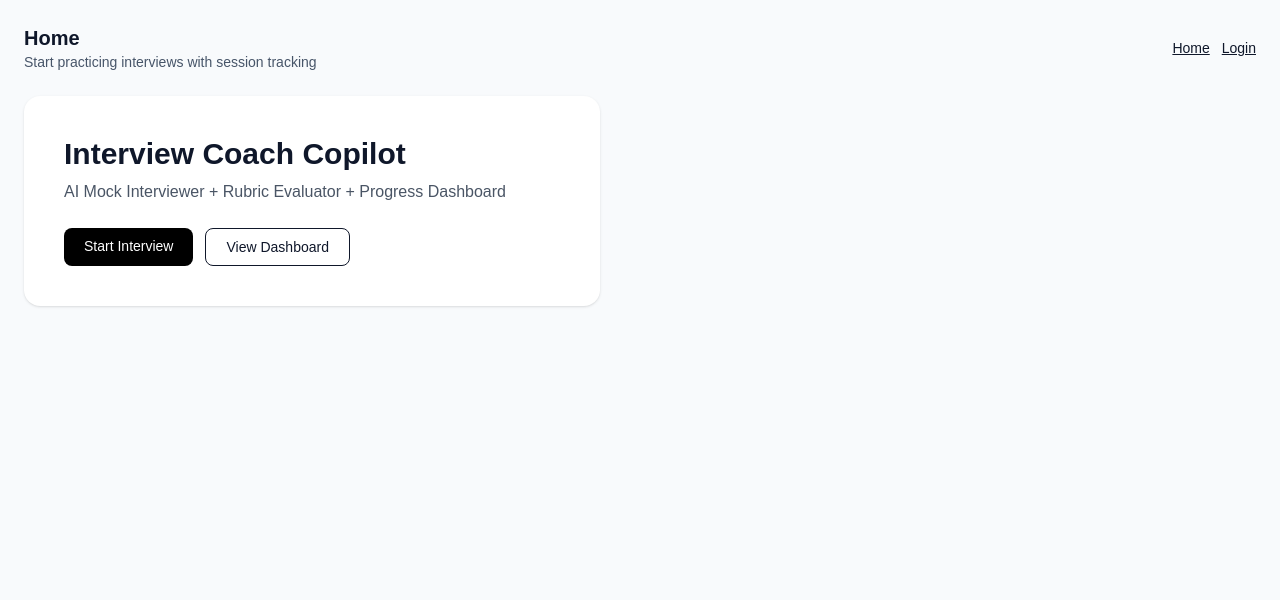
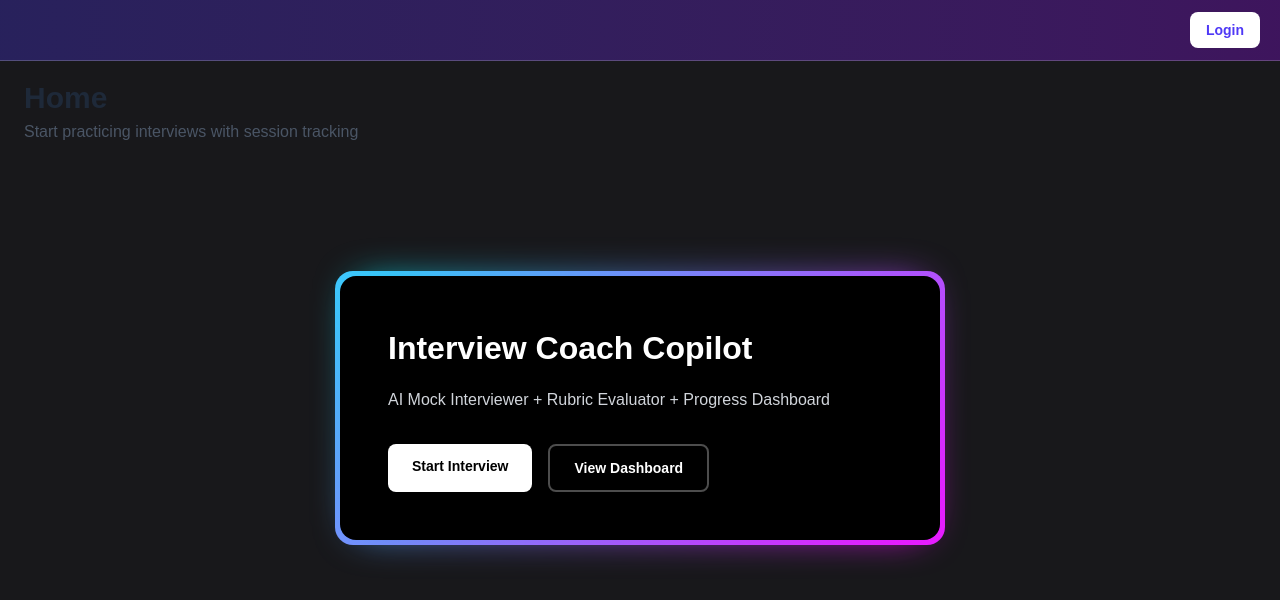
Before and after one commit to Mohit-Kumar-Thakur/interview-coach-copilot, a Next.js app in the folder frontend/: page / in a window 1280 px wide. Shown: the top 600 px of the page. Built offline with nearby package versions, Linux system fonts and the light colour scheme.

Commit message:
unified dark transparent UI with glassmorphism and minimal navbar

```diff
--- a/frontend/app/globals.css
+++ b/frontend/app/globals.css
@@ -60,65 +60,82 @@
 }
 
 body {
-  background: rgb(var(--bg));
-  color: rgb(var(--text));
+  background: #18181b;
+  /* zinc-900 */
+  color: #ffffff;
   font-family: Arial, Helvetica, sans-serif;
 }
 
 /* =========================
    Reusable Components
+   Dark Transparent Theme
    ========================= */
 @layer components {
   .app-card {
-    @apply border rounded-2xl shadow-sm;
-    background: rgb(var(--card));
-    border-color: rgb(var(--border));
+    @apply border rounded-2xl shadow-md;
+    background: rgba(39, 39, 42, 0.7);
+    /* zinc-800/70 */
+    border-color: rgba(63, 63, 70, 0.5);
+    /* zinc-700/50 */
+    backdrop-filter: blur(8px);
   }
 
   .app-title {
-    @apply text-xl font-semibold;
+    @apply text-xl font-semibold text-white;
   }
 
   .app-subtitle {
-    @apply text-sm;
-    color: rgb(var(--subtext));
+    @apply text-sm text-zinc-400;
   }
 
   .btn-primary {
     @apply rounded-xl px-4 py-2 text-sm font-medium text-white transition;
-    background: rgb(var(--primary));
+    background: rgba(99, 102, 241, 0.8);
+    /* indigo-500/80 */
   }
 
   .btn-primary:hover {
-    background: rgb(var(--primary-hover));
+    background: rgba(79, 70, 229, 0.9);
+    /* indigo-600/90 */
   }
 
   .btn-outline {
-    @apply rounded-xl px-4 py-2 text-sm font-medium transition border;
-    background: rgb(var(--card));
-    border-color: rgb(var(--border));
+    @apply rounded-xl px-4 py-2 text-sm font-medium transition border text-white;
+    background: rgba(63, 63, 70, 0.5);
+    /* zinc-700/50 */
+    border-color: rgba(82, 82, 91, 0.5);
+    /* zinc-600/50 */
+    backdrop-filter: blur(4px);
   }
 
   .btn-outline:hover {
-    background: rgb(var(--muted));
+    background: rgba(63, 63, 70, 0.7);
+    /* zinc-700/70 */
   }
 
   .input {
-    @apply w-full border rounded-xl px-3 py-2 text-sm outline-none transition;
-    background: rgb(var(--card));
-    border-color: rgb(var(--border));
+    @apply w-full border rounded-xl px-3 py-2 text-sm outline-none transition text-white placeholder-zinc-400;
+    background: rgba(63, 63, 70, 0.6);
+    /* zinc-700/60 */
+    border-color: rgba(82, 82, 91, 0.5);
+    /* zinc-600/50 */
+    backdrop-filter: blur(4px);
   }
 
   .input:focus {
-    border-color: rgb(var(--primary));
-    box-shadow: 0 0 0 3px rgb(var(--ring) / 0.4);
+    border-color: rgba(129, 140, 248, 1);
+    /* indigo-400 */
+    background: rgba(63, 63, 70, 0.8);
+    /* zinc-700/80 */
   }
 
   .badge {
-    @apply inline-flex items-center px-3 py-1 rounded-xl text-xs font-medium border;
-    background: rgb(var(--card));
-    border-color: rgb(var(--border));
-    color: rgb(var(--text));
+    @apply inline-flex items-center px-3 py-1 rounded-xl text-xs font-medium border text-white;
+    background: rgba(63, 63, 70, 0.6);
+    /* zinc-700/60 */
+    border-color: rgba(82, 82, 91, 0.5);
+    /* zinc-600/50 */
+    backdrop-filter: blur(4px);
   }
 }
 
@@ -143,3 +160,213 @@ body {
 .animate-slide-up {
   animation: slide-up 0.3s ease-out;
 }
+
+/* =========================
+   Gradient Card Component
+   ========================= */
+.gradient-card {
+  position: relative;
+  width: 100%;
+  max-width: 600px;
+  background-color: #000;
+  display: flex;
+  flex-direction: column;
+  justify-content: flex-end;
+  padding: 48px;
+  gap: 16px;
+  border-radius: 16px;
+  cursor: pointer;
+  transition: all 0.3s ease;
+}
+
+.gradient-card::before {
+  content: '';
+  position: absolute;
+  inset: 0;
+  left: -5px;
+  margin: auto;
+  width: calc(100% + 10px);
+  height: calc(100% + 10px);
+  border-radius: 18px;
+  background: linear-gradient(-45deg, #e81cff 0%, #40c9ff 100%);
+  z-index: -10;
+  pointer-events: none;
+  transition: all 0.6s cubic-bezier(0.175, 0.885, 0.32, 1.275);
+}
+
+.gradient-card::after {
+  content: "";
+  z-index: -1;
+  position: absolute;
+  inset: 0;
+  background: linear-gradient(-45deg, #fc00ff 0%, #00dbde 100%);
+  transform: translate3d(0, 0, 0) scale(0.95);
+  filter: blur(20px);
+  border-radius: 16px;
+}
+
+.gradient-card:hover::after {
+  filter: blur(30px);
+}
+
+.gradient-card:hover::before {
+  transform: rotate(-90deg) scaleX(1.34) scaleY(0.77);
+}
+
+.gradient-card .heading {
+  font-size: 32px;
+  text-transform: capitalize;
+  font-weight: 700;
+  color: #ffffff;
+  margin: 0;
+}
+
+.gradient-card .description {
+  font-size: 16px;
+  color: #d1d5db;
+  margin: 0;
+}
+
+.gradient-card .highlight {
+  color: #e81cff;
+  font-weight: 600;
+}
+
+/* =========================
+   Notification Card Styles
+   ========================= */
+.notification {
+  display: flex;
+  flex-direction: column;
+  isolation: isolate;
+  position: relative;
+  width: 100%;
+  background: #29292c;
+  border-radius: 1rem;
+  overflow: hidden;
+  font-family: 'Gill Sans', 'Gill Sans MT', Calibri, 'Trebuchet MS', sans-serif;
+  font-size: 16px;
+  --gradient: linear-gradient(to bottom, #2eadff, #3d83ff, #7e61ff);
+  --color: #32a6ff;
+}
+
+.notification::before {
+  position: absolute;
+  content: "";
+  inset: 0.0625rem;
+  border-radius: 0.9375rem;
+  background: #18181b;
+  z-index: 2;
+}
+
+.notification::after {
+  position: absolute;
+  content: "";
+  width: 0.25rem;
+  inset: 0.65rem auto 0.65rem 0.5rem;
+  border-radius: 0.125rem;
+  background: var(--gradient);
+  transition: transform 300ms ease;
+  z-index: 4;
+}
+
+.notification:hover::after {
+  transform: translateX(0.15rem);
+}
+
+.notititle {
+  color: var(--color);
+  padding: 0.65rem 0.25rem 0.4rem 1.25rem;
+  font-weight: 500;
+  font-size: 1.1rem;
+  transition: transform 300ms ease;
+  z-index: 5;
+}
+
+.notification:hover .notititle {
+  transform: translateX(0.15rem);
+}
+
+.notibody {
+  color: #99999d;
+  padding: 0 1.25rem;
+  transition: transform 300ms ease;
+  z-index: 5;
+}
+
+.notification:hover .notibody {
+  transform: translateX(0.25rem);
+}
+
+.notiglow,
+.notiborderglow {
+  position: absolute;
+  width: 20rem;
+  height: 20rem;
+  transform: translate(-50%, -50%);
+  background: radial-gradient(circle closest-side at center, white, transparent);
+  opacity: 0;
+  transition: opacity 300ms ease;
+}
+
+.notiglow {
+  z-index: 3;
+}
+
+.notiborderglow {
+  z-index: 1;
+}
+
+.notification:hover .notiglow {
+  opacity: 0.1;
+}
+
+.notification:hover .notiborderglow {
+  opacity: 0.1;
+}
+
+/* =========================
+   Gradient Glow Button
+   ========================= */
+.glow-button {
+  min-width: 120px;
+  height: 50px;
+  cursor: pointer;
+  color: #fff;
+  font-size: 16px;
+  font-weight: 600;
+  border-radius: 1rem;
+  border: none;
+  position: relative;
+  background: #100720;
+  transition: 0.1s;
+  padding: 0 24px;
+}
+
+.glow-button::after {
+  content: '';
+  width: 100%;
+  height: 100%;
+  background-image: radial-gradient(circle farthest-corner at 10% 20%, rgba(255, 94, 247, 1) 17.8%, rgba(2, 245, 255, 1) 100.2%);
+  filter: blur(15px);
+  z-index: -1;
+  position: absolute;
+  left: 0;
+  top: 0;
+  border-radius: 1rem;
+}
+
+.glow-button:active {
+  transform: scale(0.9) rotate(3deg);
+  background: radial-gradient(circle farthest-corner at 10% 20%, rgba(255, 94, 247, 1) 17.8%, rgba(2, 245, 255, 1) 100.2%);
+  transition: 0.5s;
+}
+
+.glow-button:disabled {
+  opacity: 0.6;
+  cursor: not-allowed;
+}
+
+.glow-button:disabled:active {
+  transform: none;
+}
--- a/frontend/app/page.tsx
+++ b/frontend/app/page.tsx
@@ -4,28 +4,31 @@ import AppShell from "@/components/AppShell";
 export default function Home() {
   return (
     <AppShell title="Home" subtitle="Start practicing interviews with session tracking">
-      <div className="bg-white rounded-2xl shadow p-10 max-w-xl w-full">
-        <h1 className="text-3xl font-bold">Interview Coach Copilot</h1>
-        <p className="text-gray-600 mt-2">
+      {/* Center container with gradient card */}
+      <div className="flex items-center justify-center min-h-[60vh]">
+        <div className="gradient-card">
+          <h1 className="heading">Interview Coach Copilot</h1>
+          <p className="description">
             AI Mock Interviewer + Rubric Evaluator + Progress Dashboard
           </p>
 
-        <div className="flex gap-3 mt-6">
+          <div className="flex gap-4 mt-4">
             <Link
               href="/interview"
-            className="px-5 py-2 rounded-lg bg-black text-white text-sm"
+              className="px-6 py-3 rounded-lg bg-white text-black text-sm font-semibold hover:bg-gray-100 transition-all duration-300 hover:scale-105"
             >
               Start Interview
             </Link>
 
             <Link
               href="/dashboard"
-            className="px-5 py-2 rounded-lg border text-sm"
+              className="px-6 py-3 rounded-lg border-2 border-white/30 text-white text-sm font-semibold hover:bg-white/10 hover:border-white/50 transition-all duration-300 hover:scale-105"
             >
               View Dashboard
             </Link>
           </div>
         </div>
+      </div>
     </AppShell>
   );
 }
--- a/frontend/components/AppShell.tsx
+++ b/frontend/components/AppShell.tsx
@@ -13,69 +13,131 @@ type Props = {
 
 export default function AppShell({ title, subtitle, children }: Props) {
   const router = useRouter();
-
-  // IMPORTANT: start with null so SSR + first client render match
   const [ready, setReady] = useState(false);
   const [hasToken, setHasToken] = useState(false);
+  const [mobileMenuOpen, setMobileMenuOpen] = useState(false);
 
   useEffect(() => {
-    // runs only on client
     setHasToken(!!getToken());
     setReady(true);
   }, []);
 
   return (
-    <main className="min-h-screen p-6">
-      {/* Header */}
-      <div className="flex items-center justify-between mb-6">
-        <div>
-          <h1 className="app-title">{title}</h1>
-          {subtitle && <p className="app-subtitle">{subtitle}</p>}
+    <div className="min-h-screen">
+      {/* Modern Navbar with Transparency */}
+      <nav className="fixed top-0 left-0 right-0 z-50 bg-gradient-to-r from-indigo-600/30 to-purple-600/30 backdrop-blur-xl border-b border-white/20">
+        <div className="max-w-7xl mx-auto px-5 py-3">
+          <div className="flex justify-between items-center">
+            {/* Left Section: Navigation */}
+            <div className="flex items-center gap-3">
+              {/* Hamburger Menu */}
+              <button
+                onClick={() => setMobileMenuOpen(!mobileMenuOpen)}
+                className="lg:hidden text-white hover:bg-white/10 p-2 rounded-lg transition-colors"
+              >
+                <svg xmlns="http://www.w3.org/2000/svg" fill="none" viewBox="0 0 24 24" strokeWidth="1.5"
+                  stroke="currentColor" className="w-6 h-6">
+                  <path strokeLinecap="round" strokeLinejoin="round" d="M3.75 6.75h16.5M3.75 12h16.5m-16.5 5.25H12" />
+                </svg>
+              </button>
             </div>
 
+            {/* Right Section: Navigation + Profile */}
             <div className="flex items-center gap-3">
-          <Link className="underline text-sm" href="/">
-            Home
-          </Link>
-
-
               {ready && hasToken && (
                 <>
-              <Link className="underline text-sm" href="/dashboard">
+                  <div className="hidden lg:flex items-center gap-2">
+                    <Link href="/dashboard" className="text-white hover:bg-white/10 px-3 py-1.5 rounded-lg text-sm transition-colors">
                       Dashboard
                     </Link>
-
-              <Link className="underline text-sm" href="/interview">
+                    <Link href="/interview" className="text-white hover:bg-white/10 px-3 py-1.5 rounded-lg text-sm transition-colors">
                       Interview
                     </Link>
-              <Link href="/profile" className="underline text-sm">
+                    <Link href="/profile" className="text-white hover:bg-white/10 px-3 py-1.5 rounded-lg text-sm transition-colors">
                       Profile
                     </Link>
+                  </div>
 
+                  {/* User Profile Icon */}
+                  <div className="relative group">
+                    <button className="w-8 h-8 rounded-full ring-2 ring-white overflow-hidden hover:ring-yellow-300 transition-all">
+                      <div className="w-full h-full bg-gradient-to-br from-purple-400 to-indigo-600 flex items-center justify-center text-white font-semibold text-sm">
+                        U
+                      </div>
+                    </button>
 
-
+                    {/* Dropdown Menu */}
+                    <div className="absolute right-0 mt-2 w-48 bg-white rounded-lg shadow-lg opacity-0 invisible group-hover:opacity-100 group-hover:visible transition-all duration-200">
+                      <div className="py-1">
+                        <Link href="/profile" className="block px-4 py-2 text-sm text-gray-700 hover:bg-indigo-50">
+                          My Profile
+                        </Link>
+                        <Link href="/dashboard" className="block px-4 py-2 text-sm text-gray-700 hover:bg-indigo-50">
+                          Dashboard
+                        </Link>
                         <button
                           onClick={() => {
                             logout();
                             router.push("/login");
                           }}
-                className="btn-outline"
+                          className="block w-full text-left px-4 py-2 text-sm text-red-600 hover:bg-red-50"
                         >
                           Logout
                         </button>
+                      </div>
+                    </div>
+                  </div>
                 </>
               )}
 
+              {/* Login Button for Non-authenticated Users */}
               {ready && !hasToken && (
-            <Link className="underline text-sm" href="/login">
+                <Link href="/login" className="bg-white text-indigo-600 px-4 py-2 rounded-lg text-sm font-semibold hover:bg-indigo-50 transition-colors">
                   Login
                 </Link>
               )}
             </div>
           </div>
+        </div>
 
-      {/* Page content */}
+        {/* Mobile Menu */}
+        {mobileMenuOpen && ready && hasToken && (
+          <div className="lg:hidden bg-indigo-700/95 backdrop-blur-md border-t border-white/10">
+            <div className="px-4 py-3 space-y-2">
+              <Link href="/dashboard" className="block text-white hover:bg-white/10 px-3 py-2 rounded-lg text-sm">
+                Dashboard
+              </Link>
+              <Link href="/interview" className="block text-white hover:bg-white/10 px-3 py-2 rounded-lg text-sm">
+                Interview
+              </Link>
+              <Link href="/profile" className="block text-white hover:bg-white/10 px-3 py-2 rounded-lg text-sm">
+                Profile
+              </Link>
+              <button
+                onClick={() => {
+                  logout();
+                  router.push("/login");
+                }}
+                className="block w-full text-left text-red-300 hover:bg-white/10 px-3 py-2 rounded-lg text-sm"
+              >
+                Logout
+              </button>
+            </div>
+          </div>
+        )}
+      </nav>
+
+      {/* Page Content with Top Padding */}
+      <main className="pt-20 px-6 pb-6">
+        {/* Page Header */}
+        <div className="mb-6">
+          <h1 className="text-3xl font-bold text-gray-800">{title}</h1>
+          {subtitle && <p className="text-gray-600 mt-1">{subtitle}</p>}
+        </div>
+
+        {/* Page Content */}
         {children}
       </main>
+    </div>
   );
 }
```
Also changed, not shown: frontend/app/interview/page.tsx (+58 -60 lines), 1 other file (tests, documents, lock files or other folders). Lines whose indentation alone changed are shown as unchanged.
